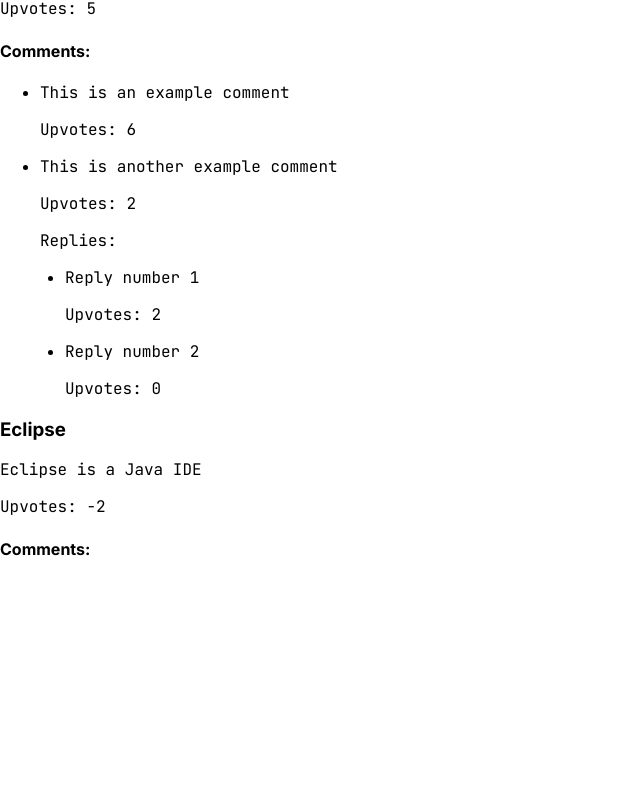
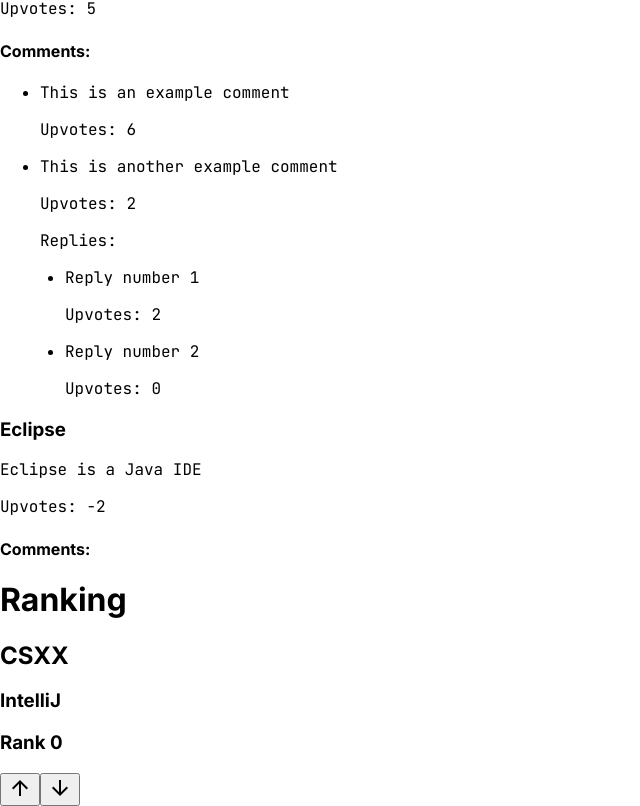
Before and after one commit to muniseoz/ToolMate, a React (Create React App) app: page / in a window 1280 px wide. Shown: the part 252-1058 px from the top of the page, without its empty margins (0-640 px from the left). Before the commit the page ends 832 px from the top, so only its background shows below. Built offline with nearby package versions, Linux system fonts and the light colour scheme.

Commit message:
Testing ranking component

```diff
--- a/package.json
+++ b/package.json
@@ -3,6 +3,10 @@
   "version": "0.1.0",
   "private": true,
   "dependencies": {
+    "@emotion/react": "^11.13.3",
+    "@emotion/styled": "^11.13.0",
+    "@mui/icons-material": "^6.1.3",
+    "@mui/material": "^6.1.3",
     "@testing-library/jest-dom": "^5.17.0",
     "@testing-library/react": "^13.4.0",
     "@testing-library/user-event": "^13.5.0",
--- a/src/App.js
+++ b/src/App.js
@@ -2,11 +2,13 @@
 import './App.css';
 
 import Course from './components/Course'
+import Ranking from './components/ranking'
 
 function App() {
   return (
     <div className="App">
       <Course name="CS3345" desc="Data Stuctures and Algorithms"/>
+      <Ranking/>
     </div>
   );
 }
--- /dev/null
+++ b/src/components/ranking.js
@@ -0,0 +1,16 @@
+import { useEffect, useState } from 'react'
+import ArrowUpwardIcon from '@mui/icons-material/ArrowUpward';
+import ArrowDownwardIcon from '@mui/icons-material/ArrowDownward';
+export default function Ranking(){
+    const [count, setCount] = useState(0)
+    return(
+        <div className='body'>
+            <h1>Ranking</h1>
+            <h2>CSXX</h2>
+            <h3>IntelliJ</h3>
+            <h3>Rank {count}</h3>
+            <button className='increment-button' onClick={() => setCount(count+1)}><ArrowUpwardIcon/></button>
+            <button className='increment-button'onClick={() => setCount(count-1)}><ArrowDownwardIcon/></button>
+        </div>
+    );
+}
```
Also changed, not shown: 1 other file (tests, documents, lock files or other folders).
